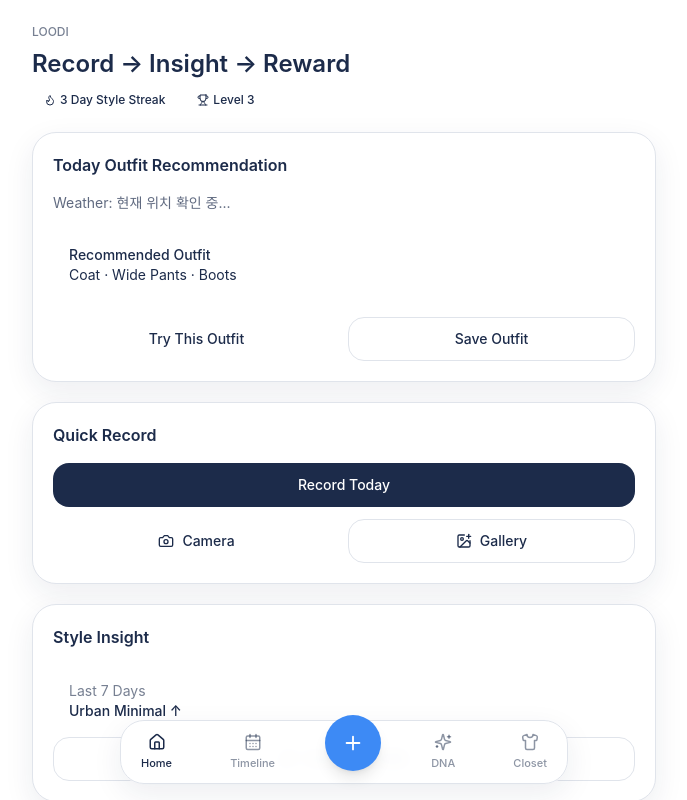
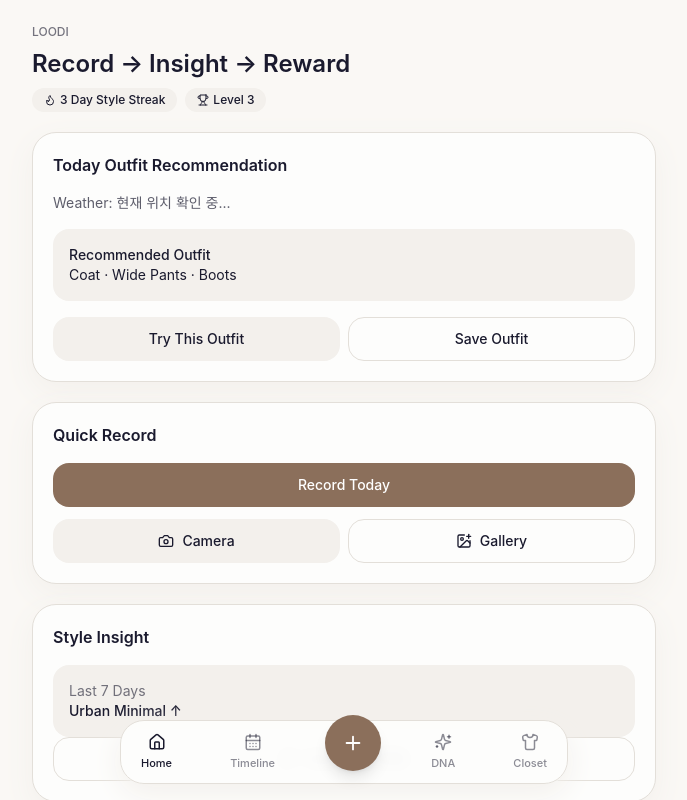
Before and after one commit to song-profile/FASHION-LOODI, a Next.js app: page /home in a window 1280 px wide. Shown: the top 800 px of the page, without its empty margins (296-983 px from the left). Built offline with nearby package versions, Linux system fonts and the light colour scheme; no server answers; a web font is replaced by a local one.

Commit message:
style: update LOODI color system

```diff
--- a/app/(main)/layout.tsx
+++ b/app/(main)/layout.tsx
@@ -2,7 +2,7 @@ import { BottomNav } from "@/components/navigation/bottom-nav";
 
 export default function MainLayout({ children }: { children: React.ReactNode }) {
   return (
-    <main className="mx-auto min-h-screen w-full max-w-md bg-white px-4 pb-28 pt-6 md:max-w-2xl md:px-6">
+    <main className="mx-auto min-h-screen w-full max-w-md bg-background px-4 pb-28 pt-6 md:max-w-2xl md:px-6">
       {children}
       <BottomNav />
     </main>
--- a/app/globals.css
+++ b/app/globals.css
@@ -5,48 +5,50 @@
 @tailwind utilities;
 
 :root {
-  --background: 0 0% 100%;
-  --foreground: 220 46% 20%;
-  --card: 0 0% 100%;
-  --card-foreground: 220 46% 20%;
-  --popover: 0 0% 100%;
-  --popover-foreground: 220 46% 20%;
-  --primary: 220 46% 20%;
-  --primary-foreground: 210 40% 98%;
-  --secondary: 220 20% 97%;
-  --secondary-foreground: 220 46% 20%;
-  --muted: 220 20% 97%;
-  --muted-foreground: 220 10% 40%;
-  --accent: 215 90% 60%;
-  --accent-foreground: 210 40% 98%;
-  --destructive: 0 84% 60%;
-  --destructive-foreground: 210 40% 98%;
-  --border: 220 20% 90%;
-  --input: 220 20% 90%;
-  --ring: 215 90% 60%;
+  --background: 40 33% 97%;
+  --foreground: 240 28% 14%;
+  --card: 40 33% 99%;
+  --card-foreground: 240 28% 14%;
+  --popover: 40 33% 99%;
+  --popover-foreground: 240 28% 14%;
+  --primary: 240 28% 14%;
+  --primary-foreground: 40 33% 99%;
+  --secondary: 30 18% 92%;
+  --secondary-foreground: 240 28% 14%;
+  --muted: 30 13% 88%;
+  --muted-foreground: 30 6% 46%;
+  --soft: 30 24% 94%;
+  --accent: 25 21% 45%;
+  --accent-foreground: 40 33% 99%;
+  --destructive: 6 78% 57%;
+  --destructive-foreground: 40 33% 99%;
+  --border: 35 15% 87%;
+  --input: 35 15% 87%;
+  --ring: 25 21% 45%;
   --radius: 0.75rem;
 }
 
 .dark {
-  --background: 220 46% 10%;
-  --foreground: 210 40% 98%;
-  --card: 220 46% 12%;
-  --card-foreground: 210 40% 98%;
-  --popover: 220 46% 12%;
-  --popover-foreground: 210 40% 98%;
-  --primary: 210 40% 98%;
-  --primary-foreground: 220 46% 20%;
-  --secondary: 220 30% 20%;
-  --secondary-foreground: 210 40% 98%;
-  --muted: 220 30% 20%;
-  --muted-foreground: 220 10% 70%;
-  --accent: 215 90% 60%;
-  --accent-foreground: 210 40% 98%;
+  --background: 240 28% 10%;
+  --foreground: 40 33% 97%;
+  --card: 240 26% 13%;
+  --card-foreground: 40 33% 97%;
+  --popover: 240 26% 13%;
+  --popover-foreground: 40 33% 97%;
+  --primary: 40 33% 97%;
+  --primary-foreground: 240 28% 14%;
+  --secondary: 240 18% 18%;
+  --secondary-foreground: 40 33% 97%;
+  --muted: 240 16% 21%;
+  --muted-foreground: 35 12% 70%;
+  --soft: 240 18% 18%;
+  --accent: 25 21% 55%;
+  --accent-foreground: 40 33% 99%;
   --destructive: 0 63% 45%;
-  --destructive-foreground: 210 40% 98%;
-  --border: 220 20% 25%;
-  --input: 220 20% 25%;
-  --ring: 215 90% 60%;
+  --destructive-foreground: 40 33% 99%;
+  --border: 240 14% 24%;
+  --input: 240 14% 24%;
+  --ring: 25 21% 55%;
 }
 
 * {
--- a/components/navigation/bottom-nav.tsx
+++ b/components/navigation/bottom-nav.tsx
@@ -18,7 +18,7 @@ export function BottomNav() {
 
   return (
     <div className="fixed inset-x-0 bottom-4 z-50 px-4">
-      <div className="mx-auto flex max-w-md items-end justify-between rounded-3xl border border-border bg-white/95 p-3 shadow-soft backdrop-blur">
+      <div className="mx-auto flex max-w-md items-end justify-between rounded-3xl border border-border bg-card/95 p-3 shadow-soft backdrop-blur">
         {tabs.map((tab) => {
           const Icon = tab.icon;
           const active = pathname === tab.href;
--- a/components/ui/button.tsx
+++ b/components/ui/button.tsx
@@ -7,10 +7,10 @@ const buttonVariants = cva(
   {
     variants: {
       variant: {
-        default: "bg-primary text-white hover:bg-primary/90",
+        default: "bg-accent text-white hover:bg-accent/90",
         secondary: "bg-soft text-primary hover:bg-soft/80",
         ghost: "bg-transparent text-primary hover:bg-soft",
-        outline: "border border-border bg-white text-primary hover:bg-soft",
+        outline: "border border-border bg-card text-primary hover:bg-soft",
       },
       size: {
         default: "h-11 px-4 py-2",
--- a/components/ui/card.tsx
+++ b/components/ui/card.tsx
@@ -2,7 +2,7 @@ import * as React from "react";
 import { cn } from "@/lib/utils";
 
 export function Card({ className, ...props }: React.HTMLAttributes<HTMLDivElement>) {
-  return <div className={cn("rounded-3xl border border-border bg-white shadow-soft", className)} {...props} />;
+  return <div className={cn("rounded-3xl border border-border bg-card shadow-soft", className)} {...props} />;
 }
 
 export function CardHeader({ className, ...props }: React.HTMLAttributes<HTMLDivElement>) {
--- a/components/ui/input.tsx
+++ b/components/ui/input.tsx
@@ -6,7 +6,7 @@ export const Input = React.forwardRef<HTMLInputElement, React.InputHTMLAttribute
     return (
       <input
         ref={ref}
-        className={cn("h-11 w-full rounded-2xl border border-border bg-white px-3 text-sm outline-none ring-accent/30 focus:ring-2", className)}
+        className={cn("h-11 w-full rounded-2xl border border-border bg-card px-3 text-sm outline-none ring-accent/30 focus:ring-2", className)}
         {...props}
       />
     );
--- a/components/ui/textarea.tsx
+++ b/components/ui/textarea.tsx
@@ -6,7 +6,7 @@ export const Textarea = React.forwardRef<HTMLTextAreaElement, React.TextareaHTML
     return (
       <textarea
         ref={ref}
-        className={cn("min-h-24 w-full rounded-2xl border border-border bg-white px-3 py-2 text-sm outline-none ring-accent/30 focus:ring-2", className)}
+        className={cn("min-h-24 w-full rounded-2xl border border-border bg-card px-3 py-2 text-sm outline-none ring-accent/30 focus:ring-2", className)}
         {...props}
       />
     );
--- a/tailwind.config.ts
+++ b/tailwind.config.ts
@@ -39,6 +39,7 @@ const config: Config = {
           DEFAULT: "hsl(var(--muted))",
           foreground: "hsl(var(--muted-foreground))",
         },
+        soft: "hsl(var(--soft))",
         accent: {
           DEFAULT: "hsl(var(--accent))",
           foreground: "hsl(var(--accent-foreground))",
@@ -53,7 +54,7 @@ const config: Config = {
         },
       },
       boxShadow: {
-        soft: "0 10px 30px rgba(27, 42, 74, 0.08)",
+        soft: "0 10px 30px rgba(74, 51, 39, 0.08)",
       },
       borderRadius: {
         lg: "var(--radius)",
```
Also changed, not shown: components/blocks/hero-fashion.tsx (+47 -54 lines).
